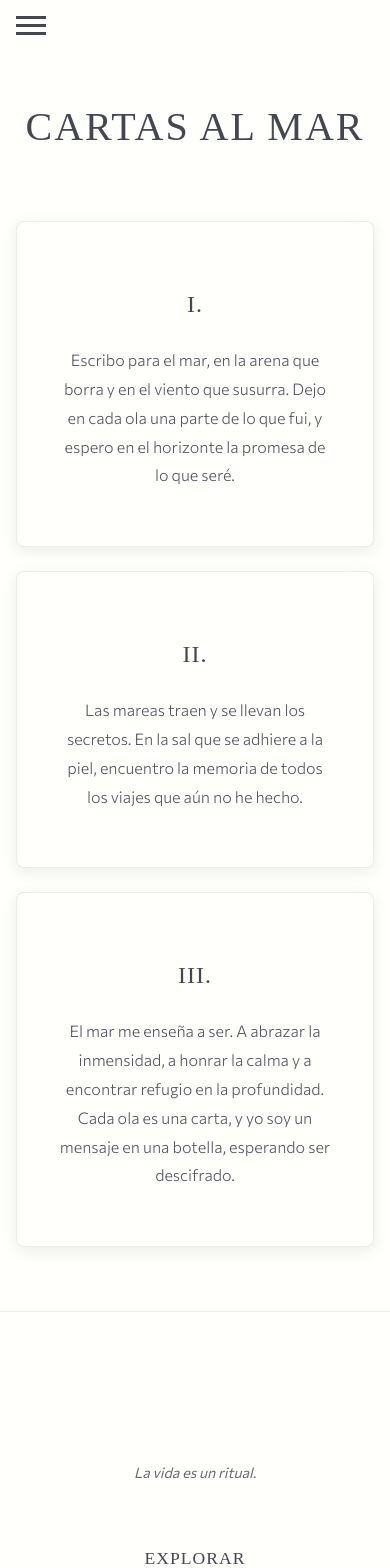
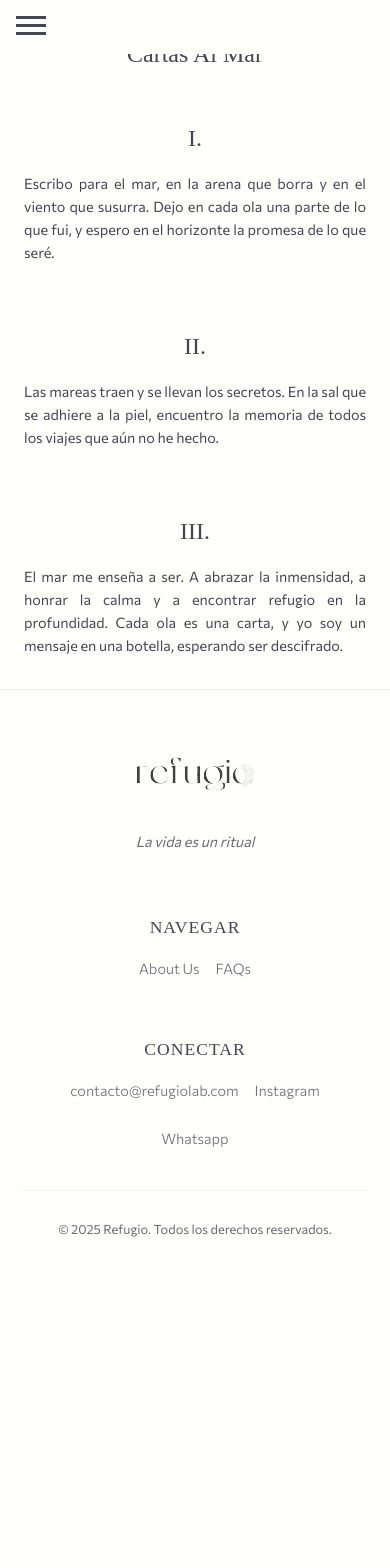
Before and after one commit to refugiolab/refugiolab.com, a React (Vite) app: page /home/cartas-al-mar in a window 390 px wide. Shown: the top 1568 px of the page. After the commit the page ends 1284 px from the top, so only its background shows below. Built offline with nearby package versions, Linux system fonts and the light colour scheme; a web font is replaced by a local one.

Commit message:
Descripción clara de los cambios realizados

```diff
--- a/src/components/CartasAlMar.css
+++ b/src/components/CartasAlMar.css
@@ -1,78 +1,16 @@
-.cartas-al-mar {
-  padding: 6rem 2rem;
-  /* Se usan los colores base */
+/* --- 2.3. Cartas al Mar --- */
+.cartas-al-mar-section {
+  padding: 4rem 2rem; /* Se ajusta de 6rem a 4rem para subir 2cm */
+  text-align: center;
   background-color: var(--color-fondo);
   color: var(--color-texto);
-  text-align: center;
+  margin-top: 0;
 }
 
-.cartas-al-mar__header {
-  margin-bottom: 4rem;
-}
-
-.cartas-al-mar__titulo {
-  font-size: clamp(2.5rem, 6vw, 4rem);
-  font-weight: 300;
-  letter-spacing: 2px;
-  text-transform: uppercase;
-}
-
-.cartas-al-mar__grid {
-  display: grid;
-  grid-template-columns: repeat(auto-fit, minmax(280px, 1fr));
-  gap: 3rem;
-  max-width: 1200px;
-  margin: 0 auto;
-}
-
-.cartas-al-mar__item {
-  /* Fondo sutilmente más claro o igual que el principal */
-  background-color: var(--color-fondo);
-  padding: 2.5rem;
-  border-radius: 8px;
-  /* Borde con el color de texto y opacidad */
-  border: 1px solid rgba(68, 70, 83, 0.1);
-  box-shadow: 0 4px 15px rgba(68, 70, 83, 0.1);
-  transition: transform 0.3s ease, box-shadow 0.3s ease;
-  opacity: 0;
-  transform: translateY(20px);
-}
-
-.cartas-al-mar__item:hover {
-  transform: translateY(-10px);
-  box-shadow: 0 8px 20px rgba(68, 70, 83, 0.15);
-}
-
-.cartas-al-mar__grid.is-in-view .cartas-al-mar__item {
-  opacity: 1;
-  transform: translateY(0);
-  transition: opacity 0.5s ease-out, transform 0.5s ease-out;
-}
-
-.cartas-al-mar__subtitulo {
-  font-size: 1.5rem;
-  font-weight: 400;
-  margin-bottom: 1.5rem;
-  letter-spacing: 1px;
-  /* Se usa el color de texto principal */
-  color: var(--color-texto);
-}
-
-.cartas-al-mar__texto {
-  font-size: 1rem;
-  line-height: 1.8;
-  font-weight: 300;
-  /* Se usa el color de texto principal */
-  color: var(--color-texto);
-  opacity: 0.9;
-}
-
+/* Cambios en la versión móvil */
 @media (max-width: 768px) {
-  .cartas-al-mar {
-    padding: 4rem 1rem;
-  }
-  .cartas-al-mar__grid {
-    grid-template-columns: 1fr;
-    gap: 1.5rem;
+  .cartas-al-mar-section {
+    padding: 2rem 1.5rem; /* Se ajusta de 4rem a 2rem para subir 2cm en móvil */
+    margin-top: 0;
   }
 }
--- a/src/components/CartasAlMar.jsx
+++ b/src/components/CartasAlMar.jsx
@@ -1,6 +1,5 @@
 import React from 'react';
 import { useInView } from 'react-intersection-observer';
-import './CartasAlMar.css';
 
 const CartasAlMar = () => {
   const { ref, inView } = useInView({
@@ -24,11 +23,112 @@ const CartasAlMar = () => {
   ];
 
   return (
-    <section id="cartas-al-mar" className="cartas-al-mar">
-      <div className="cartas-al-mar__header">
+    <section id="cartas-al-mar" className="cartas-al-mar-section">
+      <style>
+        {`
+        /* Estilos específicos para este componente */
+
+        /* 2.3. Cartas al Mar */
+        .cartas-al-mar-section {
+          /* MODIFICADO: Ajuste más agresivo para subir el bloque */
+          padding: 4rem 2rem;
+          margin-top: -3rem !important; /* Nuevo ajuste para subir la sección */
+          text-align: center;
+          background-color: var(--color-fondo);
+          color: var(--color-texto);
+        }
+
+        .cartas-al-mar__header {
+          display: block;
+          margin-bottom: 3rem; /* Espaciado entre el título y el contenido */
+          opacity: 0;
+          transform: translateY(20px);
+          transition: opacity 1s ease-out, transform 1s ease-out;
+        }
+
+        .cartas-al-mar__header.is-in-view {
+          opacity: 1;
+          transform: translateY(0);
+        }
+
+        .cartas-al-mar__titulo {
+          font-family: var(--fuente-principal);
+          font-size: clamp(2rem, 4vw, 2.8rem);
+          font-weight: 300;
+          color: var(--color-texto);
+          margin-bottom: 1.5rem;
+          text-align: center;
+          text-transform: capitalize;
+        }
+
+        .cartas-al-mar__grid {
+          display: grid;
+          grid-template-columns: 1fr;
+          gap: 2.5rem;
+          max-width: 900px;
+          margin: 0 auto;
+        }
+
+        .cartas-al-mar__item {
+          opacity: 0;
+          transform: translateY(20px);
+          transition: opacity 1s ease-out, transform 1s ease-out;
+        }
+
+        .cartas-al-mar__grid.is-in-view .cartas-al-mar__item {
+          opacity: 1;
+          transform: translateY(0);
+        }
+
+        .cartas-al-mar__subtitulo {
+          font-family: var(--fuente-principal);
+          font-size: clamp(1.8rem, 3vw, 2.2rem);
+          font-weight: 300;
+          color: var(--color-texto);
+          margin-bottom: 0.5rem;
+          text-align: center;
+        }
+
+        .cartas-al-mar__texto {
+          font-family: var(--fuente-secundaria);
+          font-size: clamp(1rem, 2vw, 1.2rem);
+          line-height: 1.6;
+          text-align: justify;
+          max-width: 700px;
+          margin: 0 auto;
+        }
+
+        /* Responsive Adjustments */
+        @media (max-width: 768px) {
+          .cartas-al-mar-section {
+            /* MODIFICADO: Ajuste para móviles */
+            padding: 2rem 1.5rem;
+            margin-top: -1rem !important;
+          }
+
+          .cartas-al-mar__header {
+            margin-bottom: 1.5rem;
+          }
+
+          .cartas-al-mar__titulo {
+            font-size: clamp(1.5rem, 3.5vw, 2.2rem);
+            margin-bottom: 1rem;
+          }
+
+          .cartas-al-mar__subtitulo {
+            font-size: clamp(1.4rem, 2.8vw, 1.8rem);
+          }
+
+          .cartas-al-mar__texto {
+            font-size: clamp(0.9rem, 2vw, 1.1rem);
+          }
+        }
+        `}
+      </style>
+      <div className={`cartas-al-mar__header ${inView ? 'is-in-view' : ''}`} ref={ref}>
         <h2 className="cartas-al-mar__titulo">Cartas al Mar</h2>
       </div>
-      <div className={`cartas-al-mar__grid ${inView ? 'is-in-view' : ''}`} ref={ref}>
+      <div className={`cartas-al-mar__grid ${inView ? 'is-in-view' : ''}`}>
         {cartas.map((carta, index) => (
           <div key={index} className="cartas-al-mar__item" style={{ transitionDelay: `${index * 150}ms` }}>
             <h3 className="cartas-al-mar__subtitulo">{carta.titulo}</h3>
--- a/src/components/Footer.css
+++ b/src/components/Footer.css
@@ -61,7 +61,7 @@
   font-size: 0.9rem;
   font-weight: 300;
   transition: opacity 0.3s ease;
-  text-transform: lowercase;
+  /* Se eliminó la línea `text-transform: lowercase;` */
 }
 
 .footer__links a:hover {
--- a/src/components/Footer.jsx
+++ b/src/components/Footer.jsx
@@ -1,21 +1,18 @@
 import React from 'react';
 import { Link } from 'react-router-dom';
 import './Footer.css';
-import logo from '/icons/logo.png';
+import logogris from '/icons/logorefugiogris.svg'; // Nuevo logo
 
 const Footer = () => {
-  const exploreLinks = [
-    { name: "about", href: "/home/about" },
-    { name: "lifewear", href: "/home/lifewear" },
-    { name: "cartas al mar", href: "/home/cartas-al-mar" },
-    { name: "nudos de sal", href: "/home/nudos-de-sal" },
+  const navigateLinks = [
+    { name: "About Us", href: "/home/about" },
+    { name: "FAQs", href: "/home/faq" },
   ];
 
   const connectLinks = [
     { name: "contacto@refugiolab.com", href: "mailto:contacto@refugiolab.com" },
-    { name: "Instagram", href: "https://instagram.com/refugio_________" },
-    { name: "Whatsapp", href: "https://wa.me/6ZMNWYQBIN5HA1" },
-    { name: "FAQ", href: "/home/faq" },
+    { name: "Instagram", href: "https://www.instagram.com/refugio_________" },
+    { name: "Whatsapp", href: "https://wa.me/message/6ZMNWYQBIN5HA1" },
   ];
 
   return (
@@ -23,15 +20,15 @@ const Footer = () => {
       <div className="footer-container">
         <div className="footer__logo">
           <Link to="/home" aria-label="Ir a la página de inicio">
-            <img src={logo} alt="Refugio Logo" />
+            <img src={logogris} alt="Refugio Logo" />
           </Link>
-          <p>La vida es un ritual.</p>
+          <p>La vida es un ritual</p>
         </div>
 
         <nav className="footer__links" aria-label="Navegación de exploración">
-          <h4>Explorar</h4>
+          <h4>Navegar</h4>
           <ul>
-            {exploreLinks.map((link) => (
+            {navigateLinks.map((link) => (
               <li key={link.name}>
                 <Link to={link.href}>{link.name}</Link>
               </li>
--- a/src/components/Home.css
+++ b/src/components/Home.css
@@ -353,7 +353,7 @@
 
 /* --- 2.3. Cartas al Mar --- */
 .cartas-al-mar-section {
-  padding: 6rem 2rem;
+  padding: 4rem 2rem; /* Se ajusta de 6rem a 4rem para subir 2cm */
   text-align: center;
   background-color: var(--color-fondo);
   color: var(--color-texto);
@@ -600,7 +600,7 @@
   }
 
   .cartas-al-mar-section {
-    padding: 4rem 1.5rem;
+    padding: 2rem 1.5rem; /* Se ajusta de 4rem a 2rem para subir 2cm en móvil */
     margin-top: 20px;
   }
 
```
